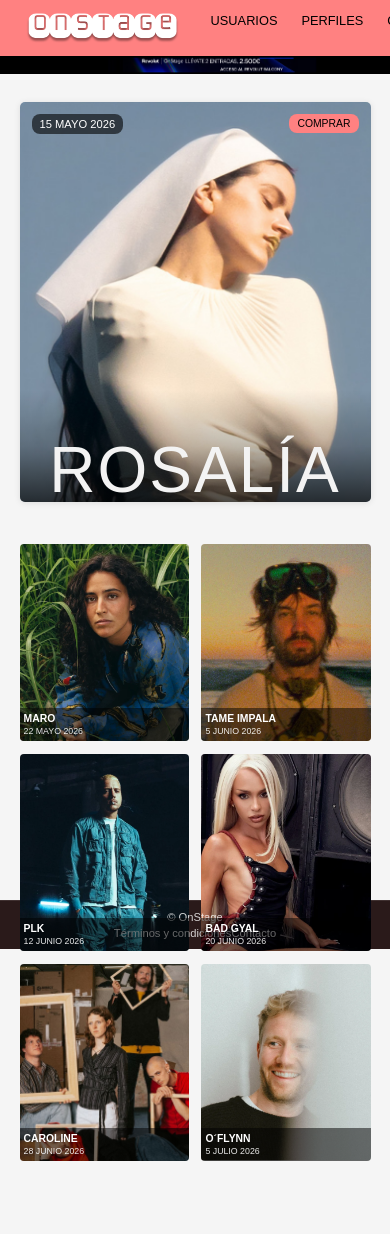
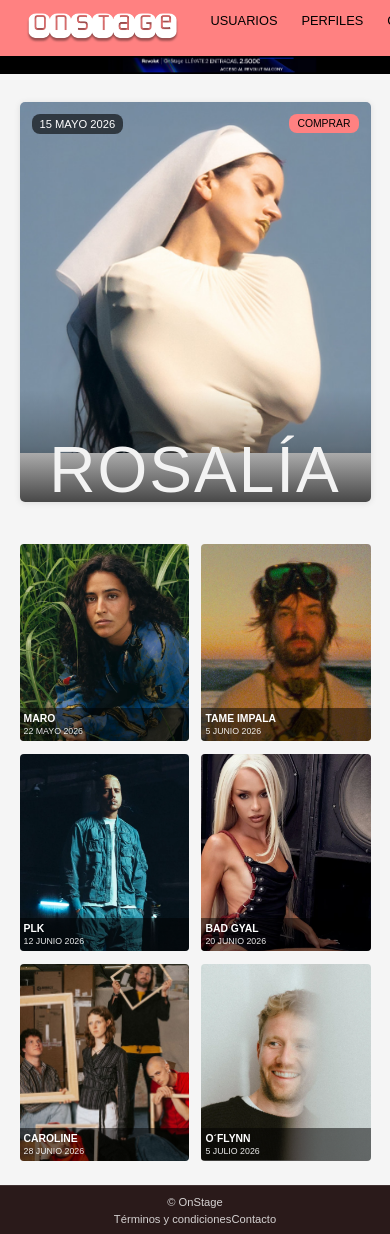
Before and after one commit to AirooSs/Reto_Transversal_UNIR, an Angular app in the folder frontend/: page / in a window 390 px wide. Before the commit the page ends 1161 px from the top, so only its background shows below. Built offline with nearby package versions, Linux system fonts and the light colour scheme.

Commit message:
Corrección de errores css en Home

```diff
--- a/frontend/src/app/app.component.css
+++ b/frontend/src/app/app.component.css
@@ -2,13 +2,10 @@
 :host {
   display: flex;
   flex-direction: column;
-  min-height: 100vh;
+  min-height: 100%;
+  flex: 1;
 }
 
 main {
   flex: 1 0 auto;
-  margin: 0;
-  padding: 0;
-  margin-bottom: 0 !important;
-  padding-bottom: 0 !important;
 }
--- a/frontend/src/app/pages/home/home.component.css
+++ b/frontend/src/app/pages/home/home.component.css
@@ -2,9 +2,8 @@
 .banner-container {
   width: 100%;
   height: auto;
-  margin-bottom: 0;
+  margin-bottom: 1rem;
   line-height: 0;
-  margin-bottom: 1rem;
 }
 
 .banner-img {
@@ -27,7 +26,7 @@
   gap: 1.1rem;
   padding: 0.8rem 5% 0 5%;
   max-width: 1200px;
-  margin: 0 auto;
+  margin: 0 auto 1.5rem auto;
   align-items: stretch;
 }
 
@@ -44,13 +43,15 @@
   box-shadow: 0 1px 6px rgba(0,0,0,0.1);
   display: flex;
   flex-direction: column;
+  height: 100%;  /* Asegura que ocupe toda la altura */
 }
 
 .destacado-imagen {
   position: relative;
   width: 100%;
   flex: 1;
-  min-height: 500px;
+  min-height: auto;  /* Cambia de 500px a auto */
+  /* Elimina min-height: 500px */
 }
 
 .destacado-imagen img {
@@ -127,7 +128,7 @@
   grid-template-columns: repeat(3, 1fr);
   gap: 1rem;
   flex: 1;
-    margin-bottom: 0;
+  margin-bottom: 0;
   padding-bottom: 0;
 }
 
@@ -155,11 +156,14 @@
 
   .right-column {
     width: 100%;
+    flex: none;
+    display: block;
   }
 
   .eventos-grid {
     grid-template-columns: repeat(2, 1fr) !important;
     gap: 1rem !important;
+    flex: none;
   }
 }
 
--- a/frontend/src/styles.css
+++ b/frontend/src/styles.css
@@ -1,4 +1,4 @@
-/* src/styles.css - Reemplaza todo el contenido */
+/* src/styles.css */
 * {
   margin: 0;
   padding: 0;
@@ -19,14 +19,13 @@
 }
 
 app-root {
-  display: block;
-  height: 100%;
+  display: flex;
+  flex-direction: column;
+  min-height: calc(100vh - 56px);
 }
 
 main {
-  display: block;
-  height: calc(100% - 56px);
-  overflow: auto;
+  flex: 1 0 auto;
 }
 
 router-outlet {
@@ -35,5 +34,9 @@
 
 router-outlet + * {
   display: block;
-  height: 100%;
+  flex: 1;
 }
+
+app-footer {
+  flex-shrink: 0;
+}
```
